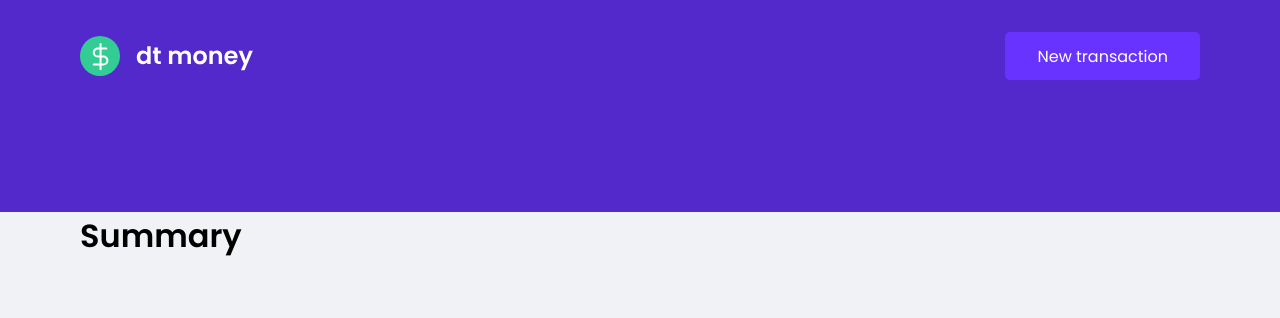
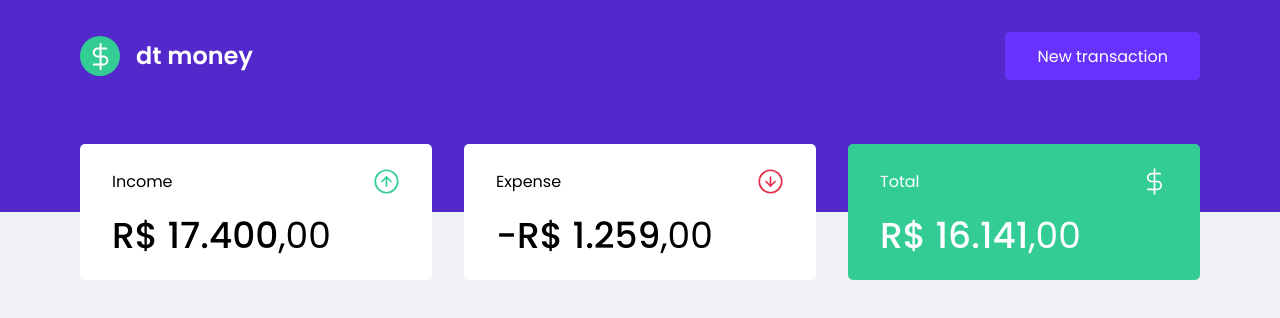
Before and after one commit to caioluna/dtmoney, a React (Create React App) app: page / in a window 1280 px wide. Shown: the top 318 px of the page. Built offline with nearby package versions, Linux system fonts and the light colour scheme.

Commit message:
update: Dashboard/Summary style

```diff
--- a/public/index.html
+++ b/public/index.html
@@ -7,7 +7,7 @@
     <meta name="viewport" content="width=device-width, initial-scale=1" />
 
     <link rel="shortcut icon" href="favicon.png" type="image/png">
-    <link href="https://fonts.googleapis.com/css2?family=Poppins:wght@400;600&display=swap" rel="stylesheet">
+    <link href="https://fonts.googleapis.com/css2?family=Poppins:wght@400;500;600&display=swap" rel="stylesheet">
     <title>dtmoney</title>
   </head>
   <body>
--- a/src/components/Dashboard/styles.ts
+++ b/src/components/Dashboard/styles.ts
@@ -1,8 +1,5 @@
 import styled from "styled-components";
 
 export const Container = styled.main`
-  max-width: 1120px;
-  margin: 0 auto;
-  padding: 1rem -5rem;
-
+  padding: 0 2rem;
 `
--- a/src/components/Header/styles.ts
+++ b/src/components/Header/styles.ts
@@ -3,7 +3,7 @@ import styled from 'styled-components'
 export const Container = styled.header`
   background: var(--blue);
   height: 13.25rem;
-  padding-top: 2rem;
+  padding: 2rem 2rem 0;
 `
 
 export const Content = styled.div`
@@ -30,5 +30,4 @@ export const Content = styled.div`
       filter: brightness(0.9);
     }
   }
-
 `
--- a/src/components/Summary/index.tsx
+++ b/src/components/Summary/index.tsx
@@ -1,9 +1,38 @@
+import { Content } from './styles'
+
 import incomeImg from '../../assets/income.svg';
-import outcomeImg from '../../assets/outcome.svg';
+import expenseImg from '../../assets/outcome.svg';
 import totalImg from '../../assets/total.svg';
+
 
 export function Summary() {
   return (
-    <h1>Summary</h1>
+    <Content>
+
+      <div>
+        <header>
+          <p>Income</p>
+          <img src={incomeImg} alt="income image" />
+        </header>
+        <strong>R$ 17.400<span>,00</span></strong>
+      </div>
+
+      <div>
+        <header>
+          <p>Expense</p>
+          <img src={expenseImg} alt="expense image" />
+        </header>
+        <strong>-R$ 1.259<span>,00</span></strong>
+      </div>
+
+      <div className="total-background" >
+        <header>
+          <p>Total</p>
+          <img src={totalImg} alt="total image" />
+        </header>
+        <strong>R$ 16.141<span>,00</span></strong>
+      </div>
+
+    </Content>
   )
 }
--- a/src/components/Summary/styles.ts
+++ b/src/components/Summary/styles.ts
@@ -1,5 +1,47 @@
 import styled from "styled-components"
 
-export const Container = styled.section`
-  padding: 0;
+export const Content = styled.section`
+  max-width: 1120px;
+  margin: 0 auto;
+
+  display: grid;
+  grid-template-columns: repeat(3, 1fr);
+  grid-gap: 2rem;
+
+  div {
+    margin-top: -4.25rem;
+    padding: 1.5rem 2rem;
+    height: 8.5rem;
+
+    background-color: var(--shape);
+    border-radius: 0.3125rem;
+
+    header {
+      display: flex;
+      justify-content: space-between;
+      align-items: center;
+    }
+
+    img {
+      width: 1.66rem;
+    }
+
+    strong {
+      display: block;
+      margin-top: .9rem;
+
+      font-size: 2.25rem;
+      font-weight: 500;
+      line-height: 3.375rem;
+    }
+
+    span {
+      font-weight: 400;
+    }
+
+    &.total-background {
+      background-color: var(--green);
+      color: #FFF;
+    }
+  }
 `
```
